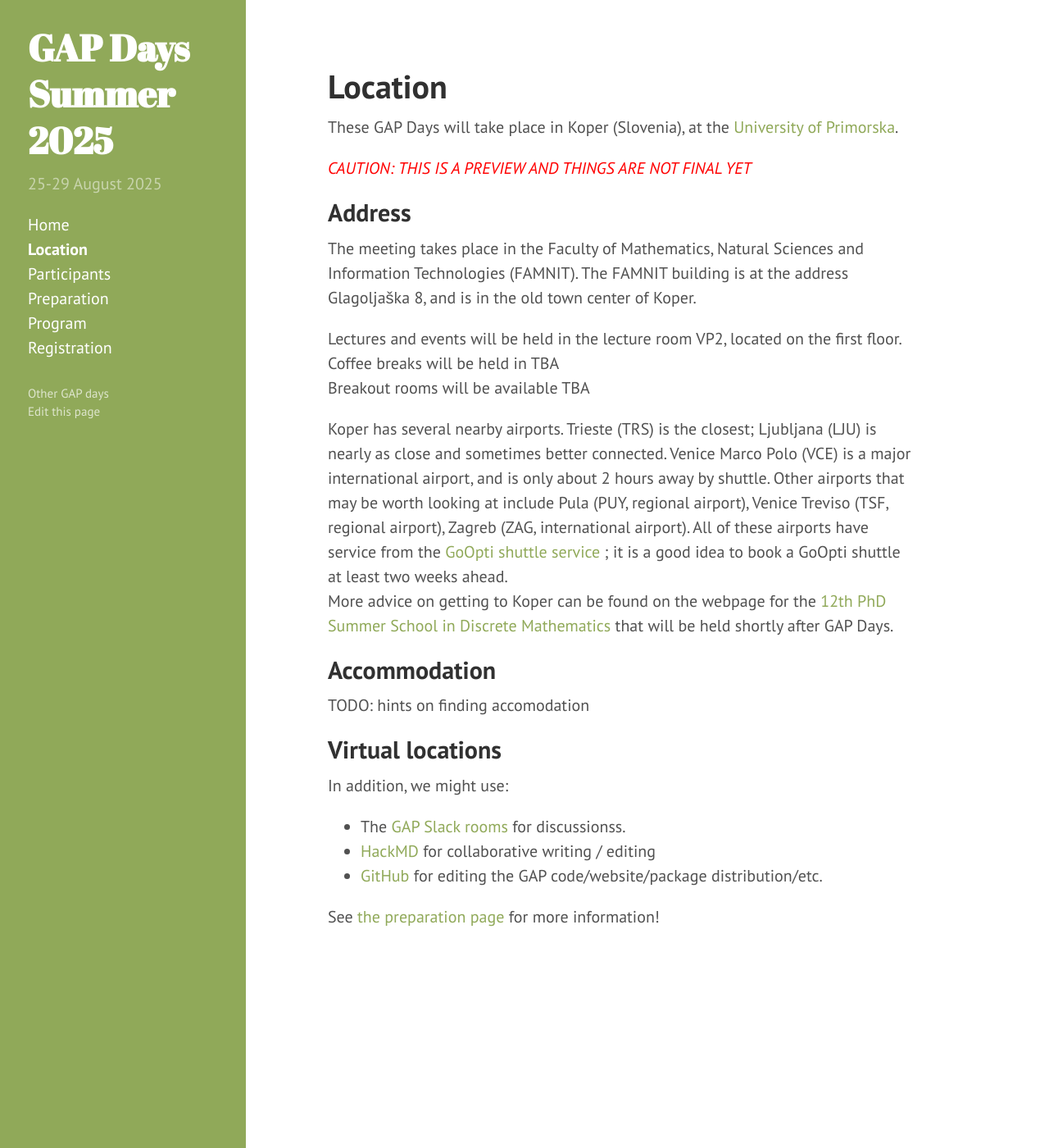
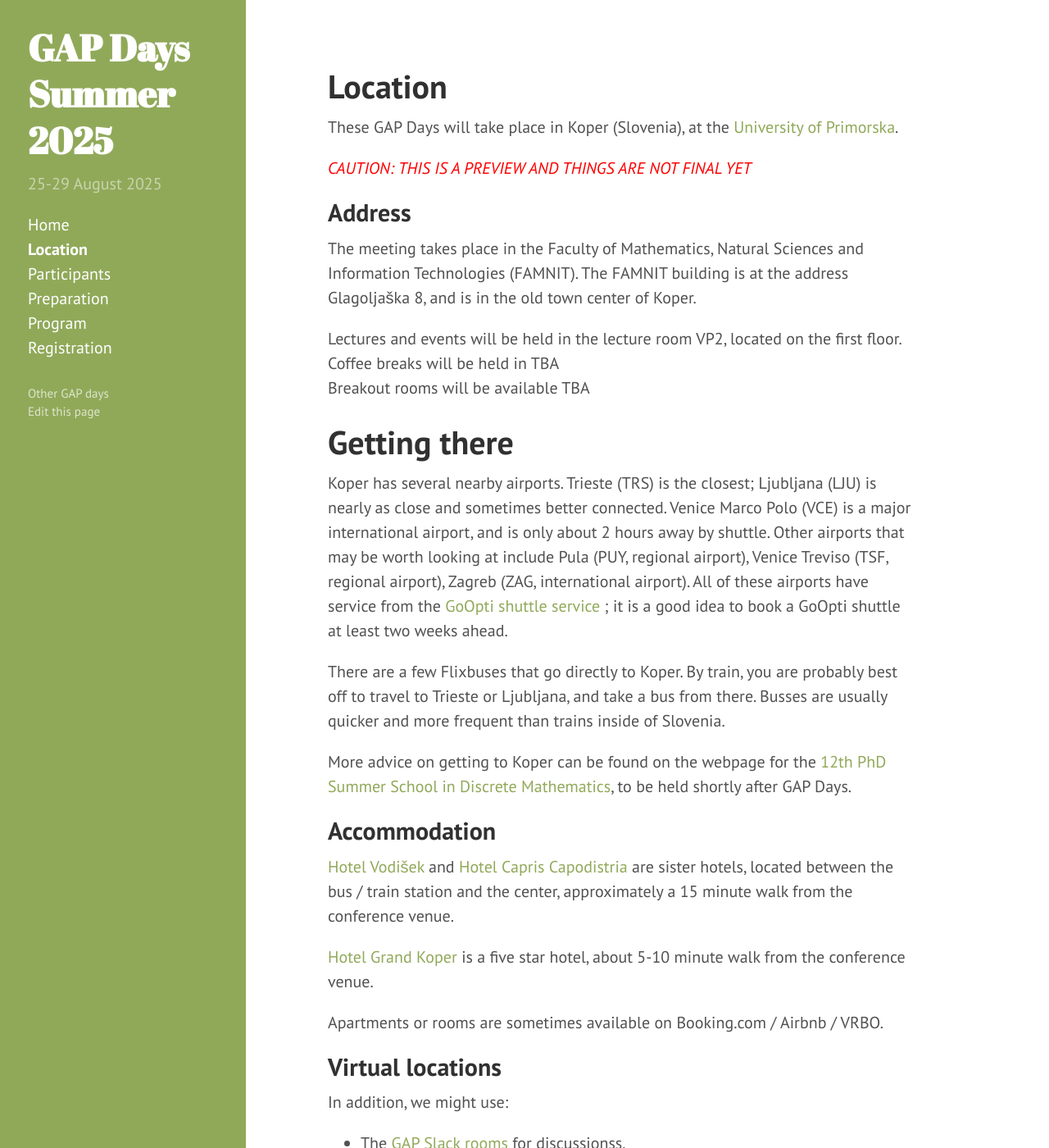
Before and after one commit to gapdays/gapdays2025-summer, a Jekyll site: the page built from location.md, in a window 1280 px wide and 1400 px high. Shown: the whole window at 82% size. Built offline with Jekyll 4.4.1, drawn with Linux system fonts in a browser that asks for light colours.

Commit message:
expand "getting there" and accommodation

```diff
--- a/location.md
+++ b/location.md
@@ -25,8 +25,12 @@ Belgium
 The conference room will be lecture room 6G.52. This room is equipped with blackboard and beamer with hdmi connection. Coffee breaks will be held in room 6G.60. Furthermore, three smaller breakout rooms are available for the conference in the department as well.
 -->
 
-Koper has several nearby airports.  Trieste (TRS) is the closest; Ljubljana (LJU) is nearly as close and sometimes better connected.  Venice Marco Polo (VCE) is a major international airport, and is only about 2 hours away by shuttle.  Other airports that may be worth looking at include Pula (PUY, regional airport), Venice Treviso (TSF, regional airport), Zagreb (ZAG, international airport).  All of these airports have service from the [GoOpti shuttle service ](https://www.goopti.com/en/); it is a good idea to book a GoOpti shuttle at least two weeks ahead.<br>
-More advice on getting to Koper can be found on the webpage for the [12th PhD Summer School in Discrete Mathematics](https://conferences.famnit.upr.si/event/33/page/290-getting-to-koper) that will be held shortly after GAP Days.
+# Getting there
+Koper has several nearby airports.  Trieste (TRS) is the closest; Ljubljana (LJU) is nearly as close and sometimes better connected.  Venice Marco Polo (VCE) is a major international airport, and is only about 2 hours away by shuttle.  Other airports that may be worth looking at include Pula (PUY, regional airport), Venice Treviso (TSF, regional airport), Zagreb (ZAG, international airport).  All of these airports have service from the [GoOpti shuttle service ](https://www.goopti.com/en/); it is a good idea to book a GoOpti shuttle at least two weeks ahead.
+
+There are a few Flixbuses that go directly to Koper.  By train, you are probably best off to travel to Trieste or Ljubljana, and take a bus from there.  Busses are usually quicker and more frequent than trains inside of Slovenia.
+
+More advice on getting to Koper can be found on the webpage for the [12th PhD Summer School in Discrete Mathematics](https://conferences.famnit.upr.si/event/33/page/290-getting-to-koper), to be held shortly after GAP Days.
 
 <!--
 [University website with travel suggestions.](https://rptu.de/en/routes-and-means-of-transport).
@@ -39,8 +43,11 @@ More advice on getting to Koper can be found on the webpage for the [12th PhD Su
 -->
 
 ## Accommodation
+[Hotel Vodišek](https://www.hotel-vodisek.com/web/en/home/) and [Hotel Capris Capodistria](https://hotel-capodistria.com/) are sister hotels, located between the bus / train station and the center, approximately a 15 minute walk from the conference venue.
 
-TODO: hints on finding accomodation
+[Hotel Grand Koper](https://www.grandkoper.com/) is a five star hotel, about 5-10 minute walk from the conference venue.
+
+Apartments or rooms are sometimes available on Booking.com / Airbnb / VRBO.
 
 <!--
 ## Restaurants
```
